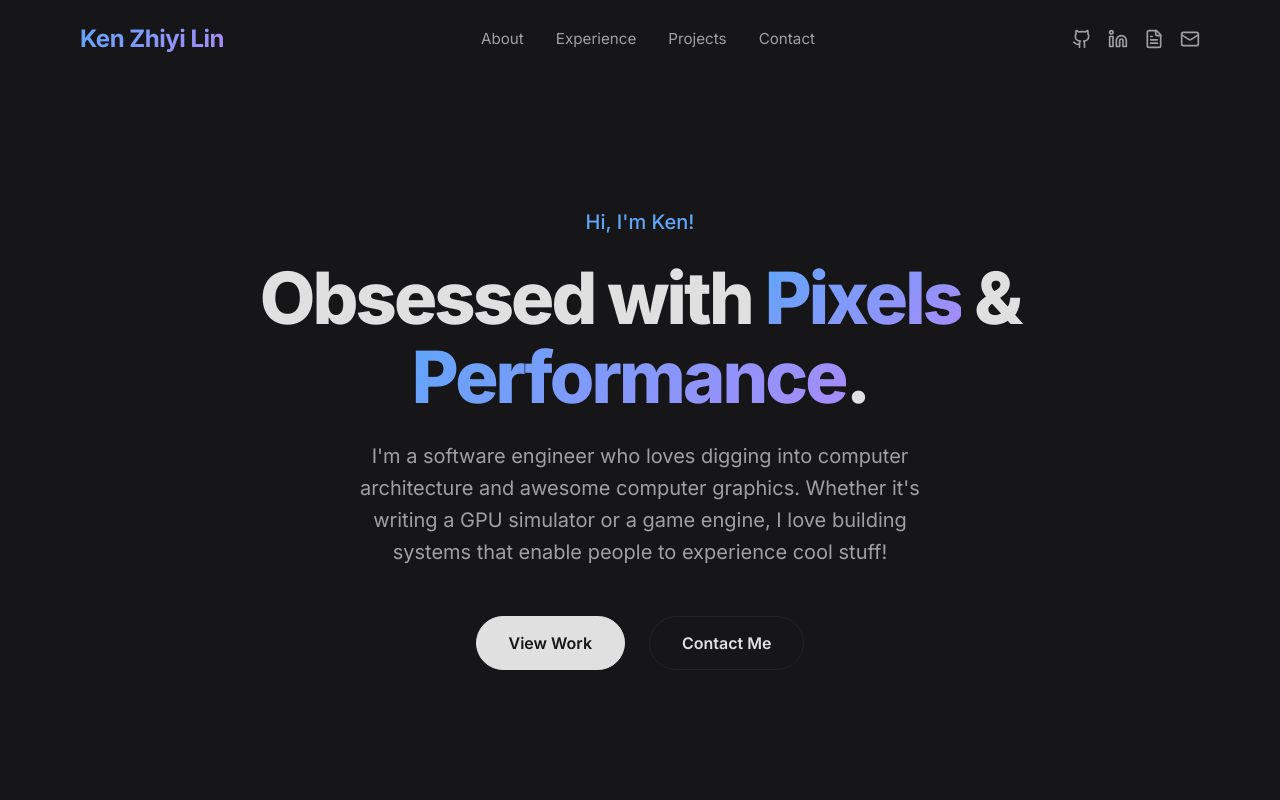
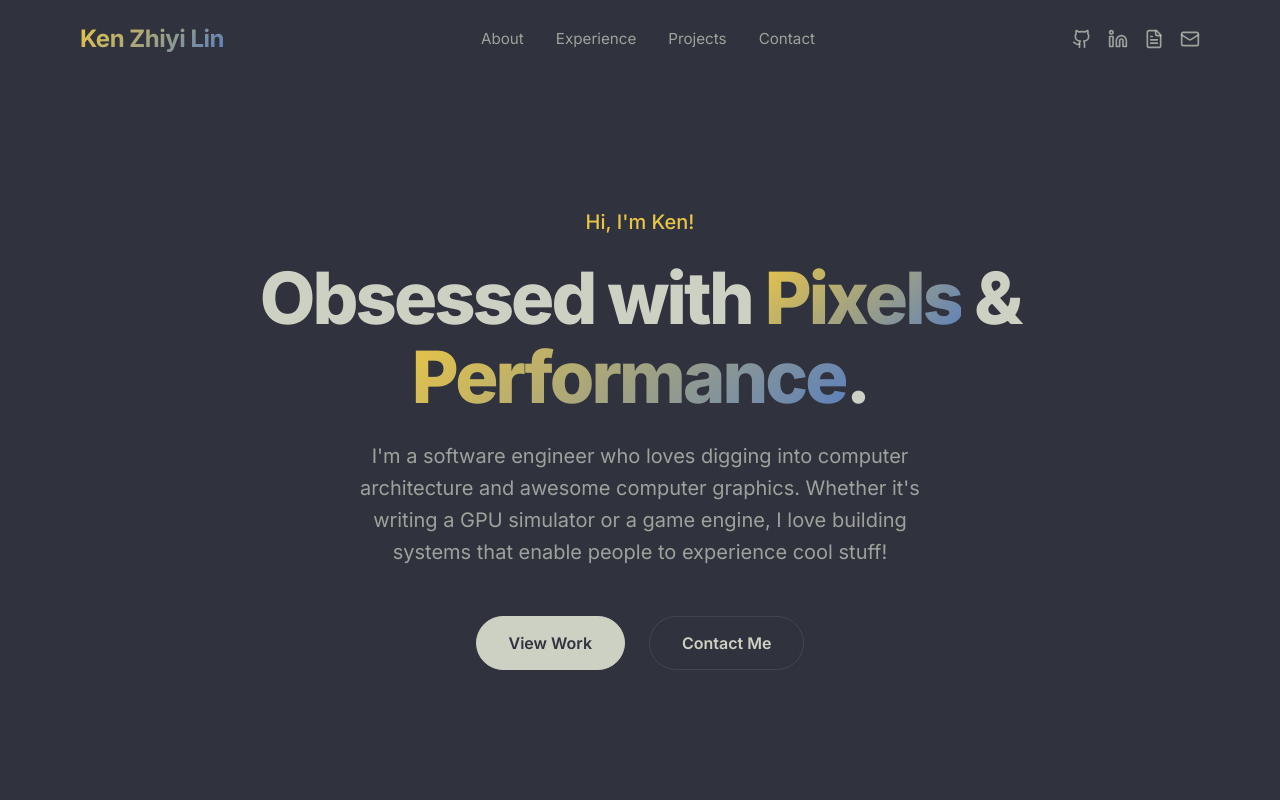
Before and after one commit to kenL4/kenL4.github.io, a Next.js app: page / in a window 1280 px wide. Shown: the top 800 px of the page. Built offline with nearby package versions, Linux system fonts and the light colour scheme.

Commit message:
Revamp colour scheme

```diff
--- a/app/components/Hero.module.css
+++ b/app/components/Hero.module.css
@@ -16,7 +16,7 @@
     transform: translate(-50%, -50%);
     width: 600px;
     height: 600px;
-    background: radial-gradient(circle, rgba(59, 130, 246, 0.15) 0%, rgba(0, 0, 0, 0) 70%);
+    background: radial-gradient(circle, rgba(232, 197, 71, 0.15) 0%, rgba(0, 0, 0, 0) 70%);
     border-radius: 50%;
     pointer-events: none;
     z-index: -1;
--- a/app/components/Navbar.module.css
+++ b/app/components/Navbar.module.css
@@ -9,7 +9,7 @@
 }
 
 .scrolled {
-    background: rgba(10, 10, 10, 0.7);
+    background: rgba(48, 50, 61, 0.85);
     backdrop-filter: blur(16px);
     -webkit-backdrop-filter: blur(16px);
     border-bottom: 1px solid var(--glass-border);
@@ -111,7 +111,7 @@
     top: 100%;
     right: 0;
     margin-top: 1rem;
-    background: rgba(20, 20, 20, 0.95);
+    background: rgba(77, 80, 97, 0.95);
     border: 1px solid var(--glass-border);
     backdrop-filter: blur(12px);
     padding: 1rem 1.5rem;
--- a/app/globals.css
+++ b/app/globals.css
@@ -1,17 +1,16 @@
 :root {
-    /* Color Palette - Premium Dark Theme (Softer) */
-    --bg-primary: #161618;
-    --bg-secondary: #1c1c1f;
-    --bg-card: rgba(30, 30, 35, 0.6);
+    /* Color Palette - High Impact */
+    --bg-primary: #30323D;
+    --bg-secondary: #363845;
+    --bg-card: #4D5061;
 
-    --text-primary: #e0e0e0;
-    --text-secondary: #a0a0a0;
-    --text-accent: #60a5fa;
-    /* Softer Blue */
+    --text-primary: #CDD1C4;
+    --text-secondary: rgba(205, 209, 196, 0.7);
+    --text-accent: #E8C547;
 
-    --brand-gradient: linear-gradient(135deg, #60a5fa 0%, #a78bfa 100%);
-    --glass-border: rgba(255, 255, 255, 0.06);
-    --glass-highlight: rgba(255, 255, 255, 0.04);
+    --brand-gradient: linear-gradient(135deg, #E8C547 0%, #5C80BC 100%);
+    --glass-border: rgba(255, 255, 255, 0.1);
+    --glass-highlight: rgba(255, 255, 255, 0.08);
 
     /* Typography */
     --font-sans: 'Inter', -apple-system, BlinkMacSystemFont, 'Segoe UI', Roboto, Oxygen, Ubuntu, Cantarell, 'Open Sans', 'Helvetica Neue', sans-serif;
```
